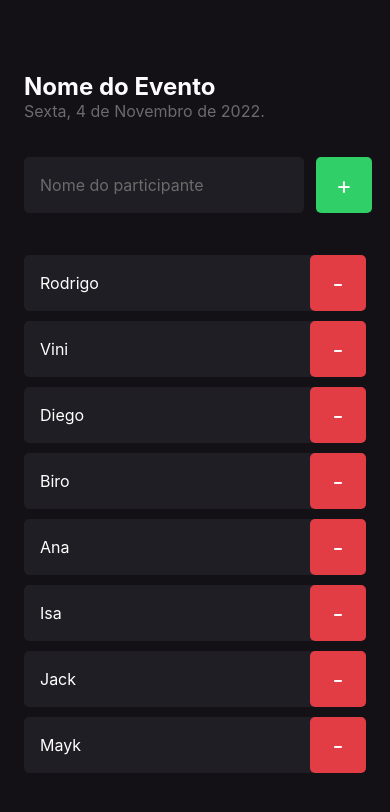
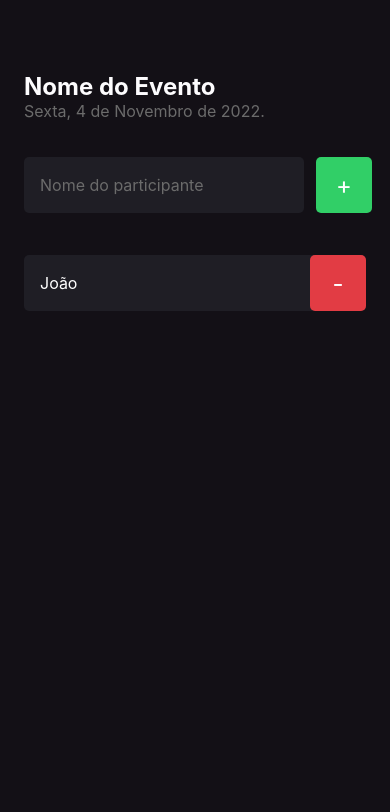
Before and after one commit to maiquitome/rocketseat-project-imhere, a React Native app: screen / in a window 390 px wide. Shown: the top 812 px of the page. Built offline with nearby package versions, Linux system fonts and the light colour scheme.

Commit message:
feat: :sparkles: add useState hook

```diff
--- a/src/screens/Home/index.tsx
+++ b/src/screens/Home/index.tsx
@@ -1,3 +1,4 @@
+import { useState } from "react";
 import { StatusBar } from "expo-status-bar";
 import {
   Text,
@@ -12,16 +13,7 @@ import { styles } from "./styles";
 import { Participant } from "../../components/Participant";
 
 export function Home() {
-  const participants = [
-    "Rodrigo",
-    "Vini",
-    "Diego",
-    "Biro",
-    "Ana",
-    "Isa",
-    "Jack",
-    "Mayk",
-  ];
+  const [participants, setParticipants] = useState(["João"]);
 
   function handleParticipantAdd() {
     if (participants.includes("Rodrigo")) {
@@ -30,6 +22,8 @@ export function Home() {
         "Já existe um participante na lista com esse nome"
       );
     }
+
+    setParticipants((prevState) => [...prevState, "Ana"]);
   }
 
   function handleParticipantRemove(name: string) {
```
